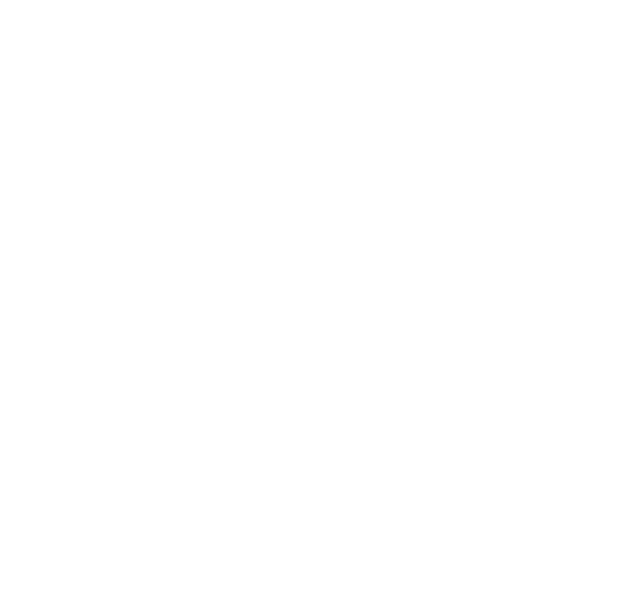
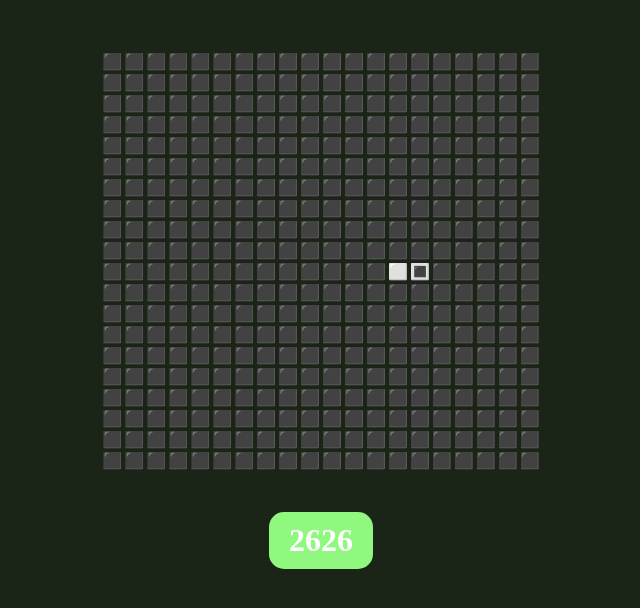
Before and after one commit to HelionSmoker/snack-attack, a plain HTML site: page index.html in a window 1280 px wide. Shown: the whole page, without its empty margins (319-959 px from the left). Drawn offline with Linux system fonts and the light colour scheme.

Commit message:
Added core functionality

```diff
--- a/index.html
+++ b/index.html
@@ -1,11 +1,179 @@
 <html lang="en">
+
 <head>
     <meta charset="UTF-8">
     <meta name="viewport" content="width=device-width, initial-scale=1.0">
     <link rel="icon" type="image/x-icon" href="favicon.png">
     <title>Snake Game</title>
 </head>
+<style>
+    :root {
+        /** CSS DARK THEME PRIMARY COLORS */
+        --color-primary-100: #2bf02e;
+        --color-primary-200: #5af34e;
+        --color-primary-300: #78f568;
+        --color-primary-400: #90f77f;
+        --color-primary-500: #a5f995;
+        --color-primary-600: #b9fbab;
+
+        /** CSS DARK THEME MIXED SURFACE COLORS */
+        --color-surface-mixed-100: #1a2518;
+        --color-surface-mixed-200: #2f3a2d;
+        --color-surface-mixed-300: #464f44;
+        --color-surface-mixed-400: #5e665c;
+        --color-surface-mixed-500: #767e75;
+        --color-surface-mixed-600: #90968f;
+    }
+
+    * {
+        margin: 0;
+        padding: 0;
+        color: white;
+    }
+
+    body {
+        background-color: var(--color-surface-mixed-100);
+    }
+
+    #board-container {
+        display: flex;
+        justify-content: center;
+        padding: 50px 20px 40px;
+    }
+
+    #board {
+        min-width: 400px;
+        max-width: 400px;
+        min-height: 200px;
+        height: 100%;
+    }
+
+    #score-container {
+        display: flex;
+        justify-content: center;
+    }
+
+    h1 {
+        font-size: 32px;
+        font-weight: bold;
+        background-color: var(--color-primary-400);
+        padding: 10px 20px;
+        border-radius: 15px;
+    }
+</style>
+
 <body>
+    <div id="board-container">
+        <table id="board">
+            <tbody></tbody>
+        </table>
+    </div>
+    <div id="score-container">
+        <h1>2626</h1>
+    </div>
+    <script>
+        function randBetween(min, max) {
+            return Math.floor(Math.random() * (max - min + 1)) + min;
+        }
 
+        function populateBoard(tbody) {
+            for (let i = 0; i < 20; i++) {
+                let rowNode = tbody.insertRow();
+                for (let j = 0; j < 20; j++) {
+                    let cellNode = rowNode.insertCell();
+                    cellNode.textContent = "⬛"
+                }
+            }
+        }
+
+        function updateSnakeCoords(snakeCoords, direction, oldDirection) {
+            // console.log(direction, oldDirection)
+            let [headX, headY] = snakeCoords.at(-1);
+
+            switch (direction) {
+                case "ArrowUp":
+                    headY = Math.abs((headY - 1) % 19);
+                    break;
+                case "ArrowDown":
+                    headY = (headY + 1) % 19;
+                    break;
+                case "ArrowLeft":
+                    headX = Math.abs((headX - 1) % 19);
+                    break;
+                case "ArrowRight":
+                    headX = (headX + 1) % 19;
+                    break;
+                default:
+                    console.err(`Unknown direction: ${direction}`);
+            }
+
+            console.log(headX, headY)
+            snakeCoords.push([headX, headY]);
+
+            // Remove tail (returns the coords)
+            return snakeCoords.shift();
+        }
+
+        function updateDirection(direction, oldDirection) {
+            if (direction === "ArrowUp" && oldDirection === "ArrowDown" ||
+            direction === "ArrowDown" && oldDirection === "ArrowUp" ||
+            direction === "ArrowLeft" && oldDirection === "ArrowRight" ||
+            direction === "ArrowRight" && oldDirection === "ArrowLeft") {
+                console.log(direction, oldDirection)
+                return oldDirection;
+            }
+            return direction;
+        }
+
+        function drawSnake(tbody, snakeCoords, oldTail) {
+            // console.log(oldTail, oldTail[0], tbody.children[0])
+            tbody.children[oldTail[1]].children[oldTail[0]].textContent = "⬛";
+            for (let i = 0; i < snakeCoords.length - 1; i++) {
+                tbody.children[snakeCoords[i][1]].children[snakeCoords[i][0]].textContent = "⬜";
+            }
+            tbody.children[snakeCoords.at(-1)[1]].children[snakeCoords.at(-1)[0]].textContent = "🔳";
+        }
+
+        const tbody = document.getElementsByTagName("tbody")[0];
+        populateBoard(tbody);
+
+        let snakeCoords = [[9, 10], [10, 10]];
+        let input = "";
+        let gameState = "Ongoing";
+        let oldTailCoords = [9, 9];
+        let oldDirection = "";
+        let direction = "ArrowRight";
+
+        const intervalId = setInterval(() => {
+            drawSnake(tbody, snakeCoords, oldTailCoords);
+            oldTailCoords = updateSnakeCoords(snakeCoords, direction, oldDirection)
+            if (gameState === "Fail") {
+                clearInterval(intervalId);
+            }
+        }, 1000);
+
+        document.addEventListener('keydown', function (event) {
+            switch (event.key) {
+                case 'Escape':
+                    gameState = "Fail";
+                    break;
+                case "ArrowUp":
+                case "ArrowDown":
+                case "ArrowLeft":
+                case "ArrowRight":
+                    oldDirection = direction;
+                    direction = updateDirection(event.key, oldDirection);
+                    oldTailCoords = updateSnakeCoords(snakeCoords, direction, oldDirection);
+                    drawSnake(tbody, snakeCoords, oldTailCoords);
+
+                    break;
+                default:
+                    // For other keys
+                    break;
+            }
+            ;
+        });
+    </script>
 </body>
+
 </html>
```
